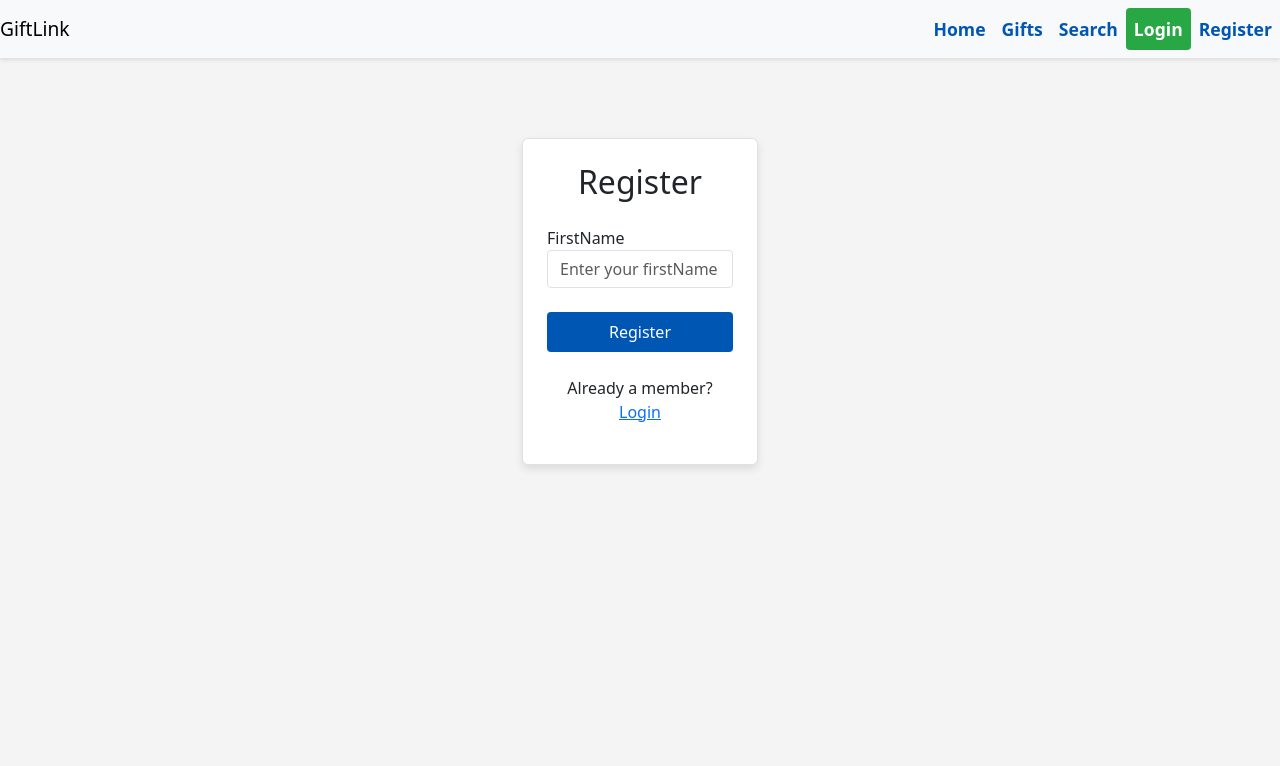
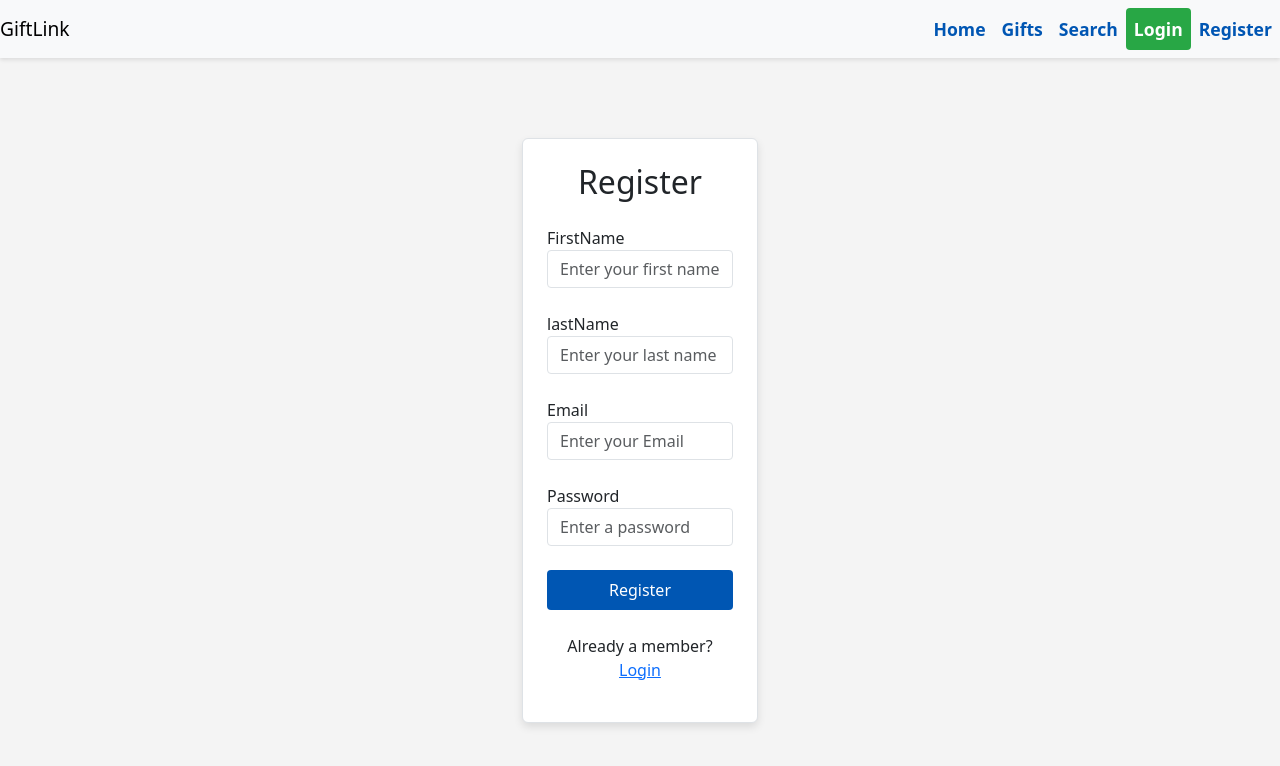
Before and after one commit to majorgowan/fullstack-capstone-project, a React (Create React App) app in the folder giftlink-frontend/: page /app/register in a window 1280 px wide. Shown: the top 766 px of the page. Built offline with nearby package versions, Linux system fonts and the light colour scheme; no server answers.

Commit message:
fixing some linter-discovered errors (and adding forgotten register/login fields)

```diff
--- a/giftlink-frontend/src/App.js
+++ b/giftlink-frontend/src/App.js
@@ -1,5 +1,5 @@
 import React from 'react';
-import {Routes, Route, useNavigate} from 'react-router-dom';
+import {Routes, Route} from 'react-router-dom';
 import MainPage from './components/MainPage/MainPage';
 import LoginPage from './components/LoginPage/LoginPage';
 import RegisterPage from './components/RegisterPage/RegisterPage';
--- a/giftlink-frontend/src/components/DetailsPage/DetailsPage.js
+++ b/giftlink-frontend/src/components/DetailsPage/DetailsPage.js
@@ -1,12 +1,12 @@
-import React, { useEffect, useState } from 'react';
-import { useParams, useNavigate } from 'react-router-dom';
+import React, {useEffect, useState} from 'react';
+import {useParams, useNavigate} from 'react-router-dom';
 import './DetailsPage.css';
 import {urlConfig} from '../../config';
 
 
 function DetailsPage() {
     const navigate = useNavigate();
-    const { productId } = useParams();
+    const {productId} = useParams();
     const [gift, setGift] = useState(null);
     const [loading, setLoading] = useState(true);
     const [error, setError] = useState(null);
@@ -43,7 +43,7 @@
         // {{ insert code here }}
         window.scrollTo(0, 0);
 
-    }, [productId]);
+    }, [productId, navigate]);
 
 
     const handleBackClick = () => {
@@ -93,12 +93,11 @@
                         {gift.image ? (
                             // Task 5: Display gift image
                             /*insert code here*/
-                            <img src={gift.image} alt={gift.name} className="product-image-large" />
+                            <img src={gift.image} alt={gift.name} className="product-image-large"/>
                         ) : (
                             <div className="no-image-available-large">No Image Available</div>
                         )}
                     </div>
-                    // Task 6: Display gift details
                     <p><strong>Category:</strong>
                         {gift.category /* insert code here  */}
 
@@ -119,7 +118,6 @@
             </div>
             <div className="comments-section mt-4">
                 <h3 className="mb-3">Comments</h3>
-				// Task 7: Render comments section by using the map function to go through all the comments
                 {comments.map((comment, index) => (
                     <div key={index} className="card mb-3">
                         <div className="card-body">
--- a/giftlink-frontend/src/components/LoginPage/LoginPage.js
+++ b/giftlink-frontend/src/components/LoginPage/LoginPage.js
@@ -1,4 +1,3 @@
-
 import React, { useState, useEffect } from 'react';
 import {urlConfig} from '../../config';
 import { useAppContext } from '../../context/AuthContext';
@@ -86,7 +85,20 @@
                                 onChange={(e) => setEmail(e.target.value)}
                             />
                         </div>
-
+                        <div className="mb-4">
+                            <label htmlFor="password" className="form-label">Password</label>
+                            <input
+                                id="password"
+                                type="password"
+                                className="form-control"
+                                placeholder="Enter your password"
+                                value={password}
+                                onChange={(e) => setPassword(e.target.value)}
+                            />
+                        </div>
+                        <div className="mb-4">
+                            <p>{incorrect}</p>
+                        </div>
                         {/* insert code here to create a button that performs the `handleLogin` function on click */}
                         <button className="btn btn-primary w-100 mb-3" onClick={handleLogin}>Login</button>
 
--- a/giftlink-frontend/src/components/RegisterPage/RegisterPage.js
+++ b/giftlink-frontend/src/components/RegisterPage/RegisterPage.js
@@ -77,10 +77,46 @@
                                 id="firstName"
                                 type="text"
                                 className="form-control"
-                                placeholder="Enter your firstName"
+                                placeholder="Enter your first name"
                                 value={firstName}
                                 onChange={(e) => setFirstName(e.target.value)}
                             />
+                        </div>
+                        <div className="mb-4">
+                            <label htmlFor="lastName" className="form label"> lastName</label><br/>
+                            <input
+                                id="lastName"
+                                type="text"
+                                className="form-control"
+                                placeholder="Enter your last name"
+                                value={lastName}
+                                onChange={(e) => setLastName(e.target.value)}
+                            />
+                        </div>
+                        <div className="mb-4">
+                            <label htmlFor="email" className="form label"> Email</label><br/>
+                            <input
+                                id="email"
+                                type="text"
+                                className="form-control"
+                                placeholder="Enter your Email"
+                                value={email}
+                                onChange={(e) => setEmail(e.target.value)}
+                            />
+                        </div>
+                        <div className="mb-4">
+                            <label htmlFor="password" className="form label"> Password</label><br/>
+                            <input
+                                id="password"
+                                type="password"
+                                className="form-control"
+                                placeholder="Enter a password"
+                                value={password}
+                                onChange={(e) => setPassword(e.target.value)}
+                            />
+                        </div>
+                        <div className="mb-4">
+                            <p>{showerr}</p>
                         </div>
 
                         {/* insert code here to create a button that performs the `handleRegister` function on click */}
```
Also changed, not shown: 2 other files (tests, documents, lock files or other folders). Lines whose indentation alone changed are shown as unchanged.
